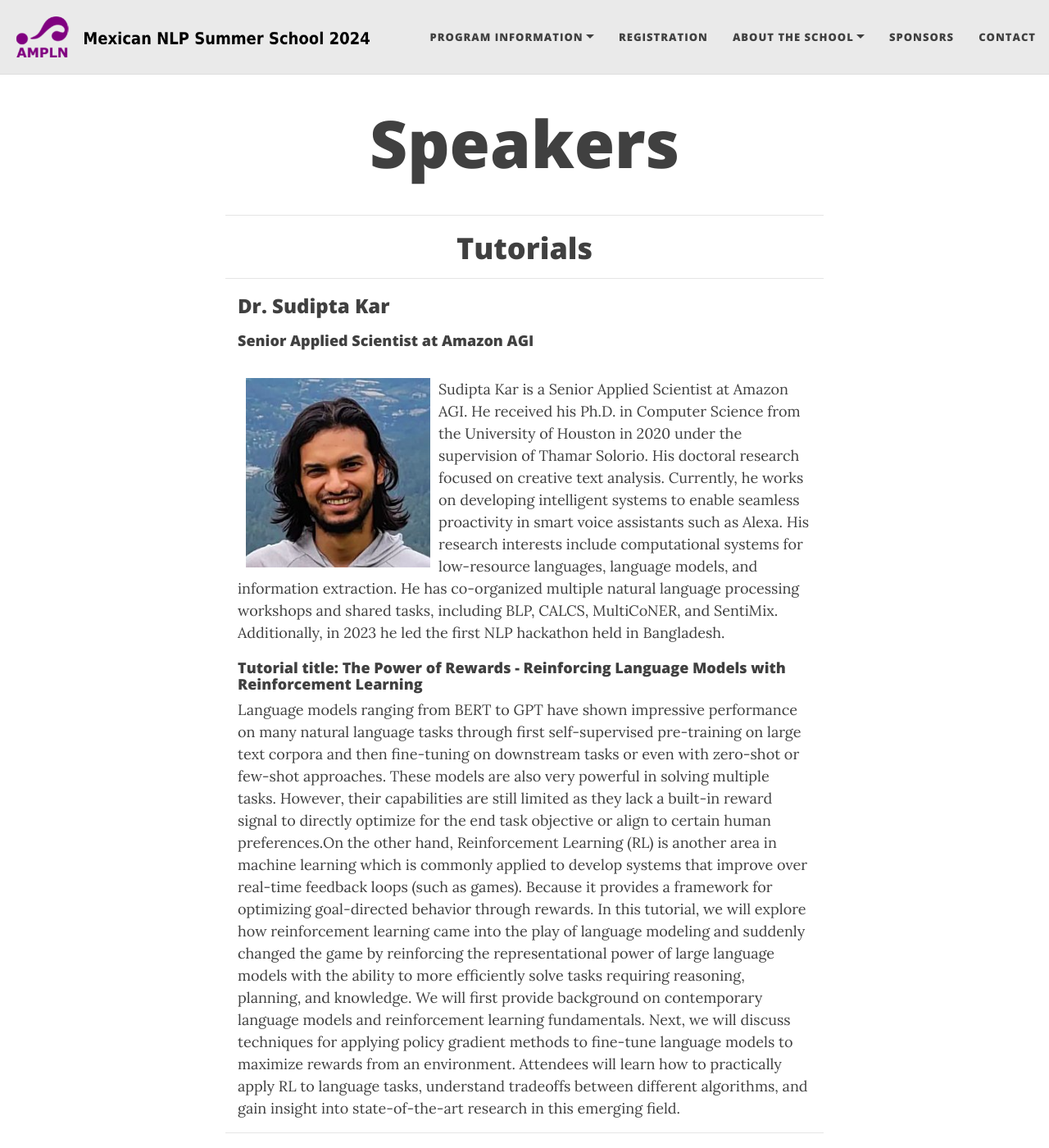
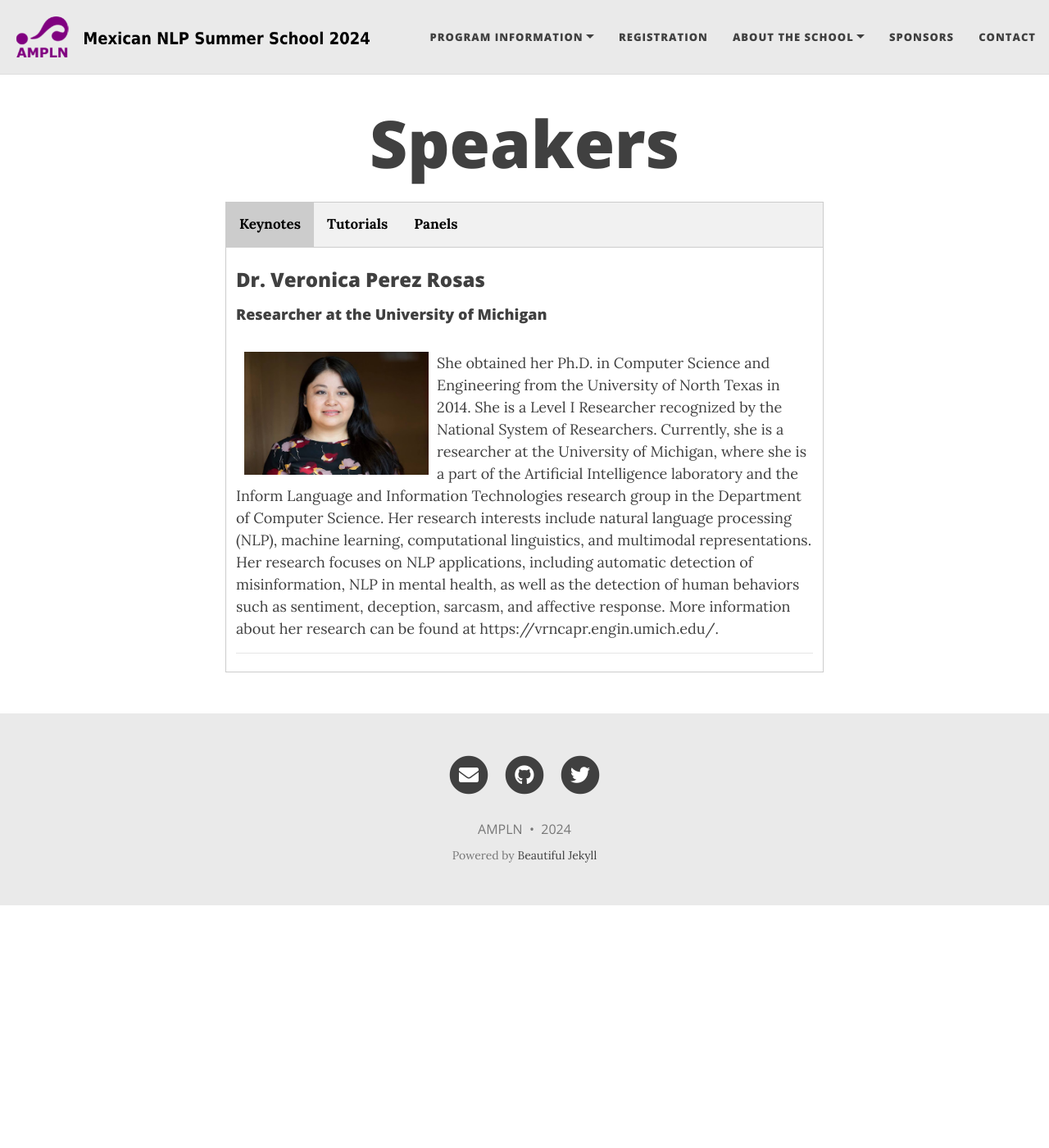
Before and after one commit to ampln/escuelaverano2024, a Jekyll site: the page built from speakers.md, in a window 1280 px wide and 1400 px high. Shown: the whole window at 82% size. Built offline with Jekyll 4.4.1, drawn with Linux system fonts in a browser that asks for light colours; nearby versions of some CDN libraries; some of the changed text lies outside the part shown.

Commit message:
updated speaker section into subsections

```diff
--- a/assets/css/beautifuljekyll.css
+++ b/assets/css/beautifuljekyll.css
@@ -992,3 +992,41 @@ pre {
   display: block;
   margin: 0 auto;
 }
+
+
+/* Style the tab */
+.tab {
+  overflow: hidden;
+  border: 1px solid #ccc;
+  background-color: #f1f1f1;
+}
+
+/* Style the buttons inside the tab */
+.tab button {
+  background-color: inherit;
+  float: left;
+  border: none;
+  outline: none;
+  cursor: pointer;
+  padding: 14px 16px;
+  transition: 0.3s;
+  font-size: 17px;
+}
+
+/* Change background color of buttons on hover */
+.tab button:hover {
+  background-color: #ddd;
+}
+
+/* Create an active/current tablink class */
+.tab button.active {
+  background-color: #ccc;
+}
+
+/* Style the tab content */
+.tabcontent {
+  display: none;
+  padding: 6px 12px;
+  border: 1px solid #ccc;
+  border-top: none;
+}
--- a/speakers.md
+++ b/speakers.md
@@ -14,14 +14,15 @@ css: "/assets/css/index.css"
 
 <!-- Should eventually separate in tutorials/panelists/etc -->
 
----
-<h1 style="text-align: center;">Tutorials</h1>
----
+<div class="tab">
+  <button class="tablinks" onclick="openSection(event, 'Keynotes')"  id="defaultOpen"><strong>Keynotes</strong></button>
+  <button class="tablinks" onclick="openSection(event, 'Tutorials')"><strong>Tutorials</strong></button>
+  <button class="tablinks" onclick="openSection(event, 'Panels')"><strong>Panels</strong></button>
+</div>
 
-<body>
-  <div class="container">
-		<!-- Section 1: Biography -->
-		<section id="main-bio">
+<!-- Section 1: Biography -->
+<div id="Tutorials" class="tabcontent">
+ <section id="main-bio">
 			<!-- h2: Tier-2 Headline (Not as important as the h1 header, but more than one allowed). -->
 			<h3>Dr. Sudipta Kar</h3>
       <h4>Senior Applied Scientist at Amazon AGI</h4>
@@ -35,13 +36,7 @@ css: "/assets/css/index.css"
       <h4>Tutorial title: The Power of Rewards - Reinforcing Language Models with Reinforcement Learning </h4>
 	  Language models ranging from BERT to GPT have shown impressive performance on many natural language tasks through first self-supervised pre-training on large text corpora and then fine-tuning on downstream tasks or even with zero-shot or few-shot approaches. These models are also very powerful in solving multiple tasks. However, their capabilities are still limited as they lack a built-in reward signal to directly optimize for the end task objective or align to certain human preferences.On the other hand, Reinforcement Learning (RL) is another area in machine learning which is commonly applied to develop systems that improve over real-time feedback loops (such as games). Because it provides a framework for optimizing goal-directed behavior through rewards. In this tutorial, we will explore how reinforcement learning came into the play of language modeling and suddenly changed the game by reinforcing the representational power of large language models with the ability to more efficiently solve tasks requiring reasoning, planning, and knowledge. We will first provide background on contemporary language models and reinforcement learning fundamentals. Next, we will discuss techniques for applying policy gradient methods to fine-tune language models to maximize rewards from an environment. Attendees will learn how to practically apply RL to language tasks, understand tradeoffs between different algorithms, and gain insight into state-of-the-art research in this emerging field.
 		</section>
-	</div>
-</body>
-
----
-<body>
-  <div class="container">
-		<!-- Section 1: Biography -->
+		<hr>
 		<section id="main-bio">
 			<!-- h2: Tier-2 Headline (Not as important as the h1 header, but more than one allowed). -->
 			<h3>Dr. Danae Sánchez</h3>
@@ -56,13 +51,8 @@ css: "/assets/css/index.css"
       <h4>Tutorial title: Exploring Transformers and Limitations in Language Modeling. </h4>
       This tutorial explores language modeling techniques in Natural Language Processing (NLP), covering key concepts from traditional approaches to Transformer architectures. Beginning with an introduction to NLP and language modeling, it delves into probabilistic language models and progresses to neural language models, emphasizing the significance of embeddings for semantic representation. Moving on to Transformer models, we will discuss key concepts such as multi-head attention mechanisms, masked language modeling, and encoder models. Additionally, the tutorial addresses the limitations of large language models, providing insights into challenges and considerations for leveraging these models effectively in practical applications.
 		</section>
-	</div>
-</body>
----
 
-<body>
-  <div class="container">
-		<!-- Section 1: Biography -->
+		<hr>
 		<section id="main-bio">
 			<!-- h2: Tier-2 Headline (Not as important as the h1 header, but more than one allowed). -->
 			<h3>Dr. Alham Fikri Aji</h3>
@@ -76,19 +66,11 @@ css: "/assets/css/index.css"
 		<section id="additional-info">
       <h4>Tutorial title: TBD </h4>
 		</section>
-	</div>
-</body>
+</div>
 
-<br>
-
----
-<h1 style="text-align: center;">Panelists</h1>
----
-
-<body>
-  <div class="container">
-		<!-- Section 1: Biography -->
-		<section id="main-bio">
+<!-- Section 2: Publications -->
+<div id="Keynotes" class="tabcontent">
+  <section id="main-bio">
 			<!-- h2: Tier-2 Headline (Not as important as the h1 header, but more than one allowed). -->
 			<h3>Dr. Veronica Perez Rosas</h3>
       <h4>Researcher at the University of Michigan</h4>
@@ -101,14 +83,26 @@ css: "/assets/css/index.css"
 		<!-- <section id="additional-info">
       <h4>Conference title: TBD </h4>
 		</section> -->
-	</div>
-</body>
----
+	<hr>
+</div>
 
-<body>
-  <div class="container">
-		<!-- Section 1: Biography -->
-		<section id="main-bio">
+<!-- Section 3: Talks -->
+<div id="Panels" class="tabcontent">
+<section id="main-bio">
+			<!-- h2: Tier-2 Headline (Not as important as the h1 header, but more than one allowed). -->
+			<h3>Dr. Veronica Perez Rosas</h3>
+      <h4>Researcher at the University of Michigan</h4>
+      <br />
+			<!-- Headshot image -->
+			<img width="225" id="bio-image" src="{{'/assets/images/speakers/speaker_veronica_perez.jpeg'| relative_url }}" align="left" alt="Veronica Perez Rosas" hspace="10" />
+     She obtained her Ph.D. in Computer Science and Engineering from the University of North Texas in 2014. She is a Level I Researcher recognized by the National System of Researchers. Currently, she is a researcher at the University of Michigan, where she is a part of the Artificial Intelligence laboratory and the Inform Language and Information Technologies research group in the Department of Computer Science. Her research interests include natural language processing (NLP), machine learning, computational linguistics, and multimodal representations. Her research focuses on NLP applications, including automatic detection of misinformation, NLP in mental health, as well as the detection of human behaviors such as sentiment, deception, sarcasm, and affective response. More information about her research can be found at https://vrncapr.engin.umich.edu/.
+
+		</section>
+		<!-- <section id="additional-info">
+      <h4>Conference title: TBD </h4>
+		</section> -->
+	<hr>
+  		<section id="main-bio">
 			<!-- h2: Tier-2 Headline (Not as important as the h1 header, but more than one allowed). -->
 			<h3>Dr. Jocelyn Dunstan</h3>
       <h4>Assistant Professor at the Pontifical Catholic University of Chile.</h4>
@@ -121,14 +115,8 @@ css: "/assets/css/index.css"
 		<!-- <section id="additional-info">
       <h4>Conference title: TBD </h4>
 		</section> -->
-	</div>
-</body>
----
-
-<body>
-  <div class="container">
-		<!-- Section 1: Biography -->
-		<section id="main-bio">
+	<hr>
+	<section id="main-bio">
 			<!-- h2: Tier-2 Headline (Not as important as the h1 header, but more than one allowed). -->
 			<h3>Dr. Luciana Benotti</h3>
       <h4>Associate Professor at the National University of Córdoba and AI Researcher at CONICET, Argentina.</h4>
@@ -141,39 +129,28 @@ css: "/assets/css/index.css"
 		<!-- <section id="additional-info">
       <h4>Conference title: TBD </h4>
 		</section> -->
-	</div>
-</body>
----
+</div>
 
-<br>
+<script>
+// JavaScript for Tabs
+function openSection(evt, sectionName) {
+  var i, tabcontent, tablinks;
+  tabcontent = document.getElementsByClassName("tabcontent");
+  for (i = 0; i < tabcontent.length; i++) {
+    tabcontent[i].style.display = "none";
+  }
+  tablinks = document.getElementsByClassName("tablinks");
+  for (i = 0; i < tablinks.length; i++) {
+    tablinks[i].className = tablinks[i].className.replace(" active", "");
+  }
+  document.getElementById(sectionName).style.display = "block";
+  evt.currentTarget.className += " active";
+}
 
+// Open the first tab by default
+document.addEventListener("DOMContentLoaded", function() {
+  document.getElementById("defaultOpen").click();
+});
+</script>
 
-<!-- <br>
- <div style="display: flex; align-items: center;">
-  <div style="flex: 1;">
-    <img src="{{'/assets/images/speakers/speaker_jocelyn.jpeg'| relative_url }}" alt="speaker_veronica_perez" width="300" />
-  </div>
-  <div style="flex: 2; padding-left: 20px; font-size: 14px;">
-    <h4>Jocelyn Dunstan</h4>
-    <p>Jocelyn Dunstan holds a Ph.D. in Applied Mathematics and Theoretical Physics from the University of Cambridge in the UK, supervised by Ray Goldstein. She began her career in mathematical modeling for healthcare during her postdoctoral fellowship at Johns Hopkins Bloomberg Public Health School, working on the Global Obesity Prevention Center. She specializes in leveraging machine learning and natural language processing to address key challenges. Her research primarily revolves around clinical text mining and patient prioritization. In addition to her academic role at the Catholic University of Chile, where she holds a joint appointment between the Department of Computer Science and the Institute for Mathematical Computing, she is actively engaged as a researcher at prominent institutions such as the Center for Mathematical Modeling (CMM), the Millenium Institute for Foundational Research on Data (IMFD), and the Institute for Intelligent Healthcare Engineering (iHealth). Further information about her group's work can be found on their webpage at pln.cmm.uchile.cl.
-</p>
-  </div>
-</div>
-<br> -->
-
-
-
-
-
-
-<!-- ---
-## Keynote speakers
-- ### TBA
-
----
-## Tutorials
-  - ### TBA
-
----
-## Panelists
-  - ### TBA -->
+<!-- <button class="tablinks" onclick="openSection(event, 'Tutorials')" id="defaultOpen">Bio</button> -->
```
Also changed, not shown: 2 other files.
